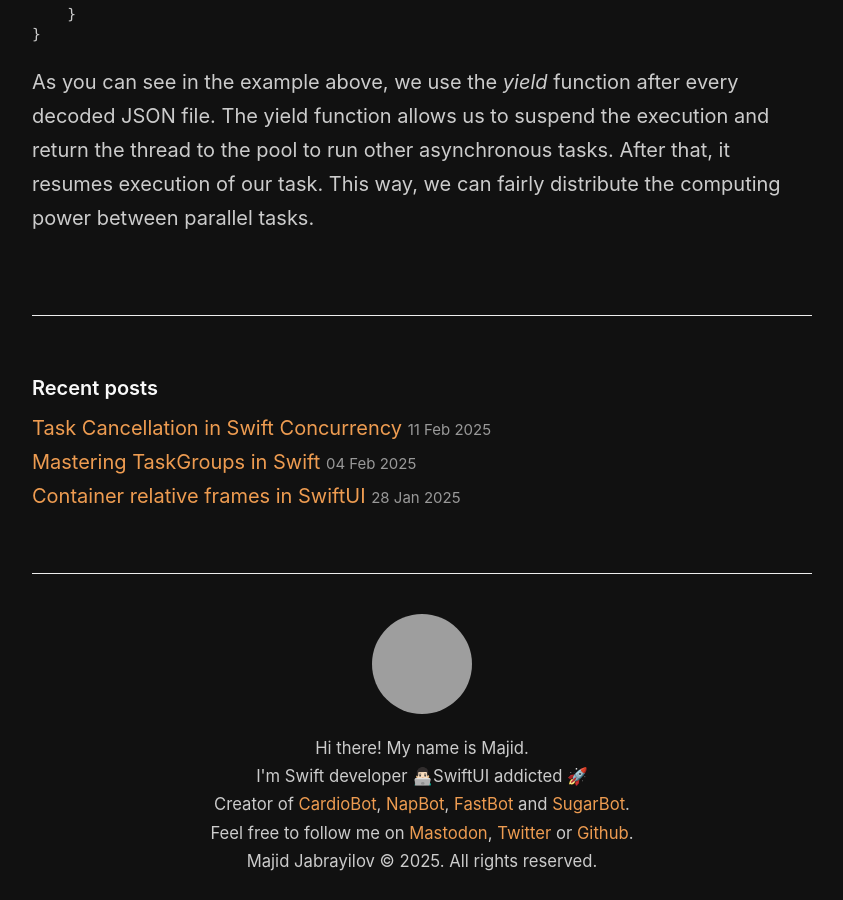
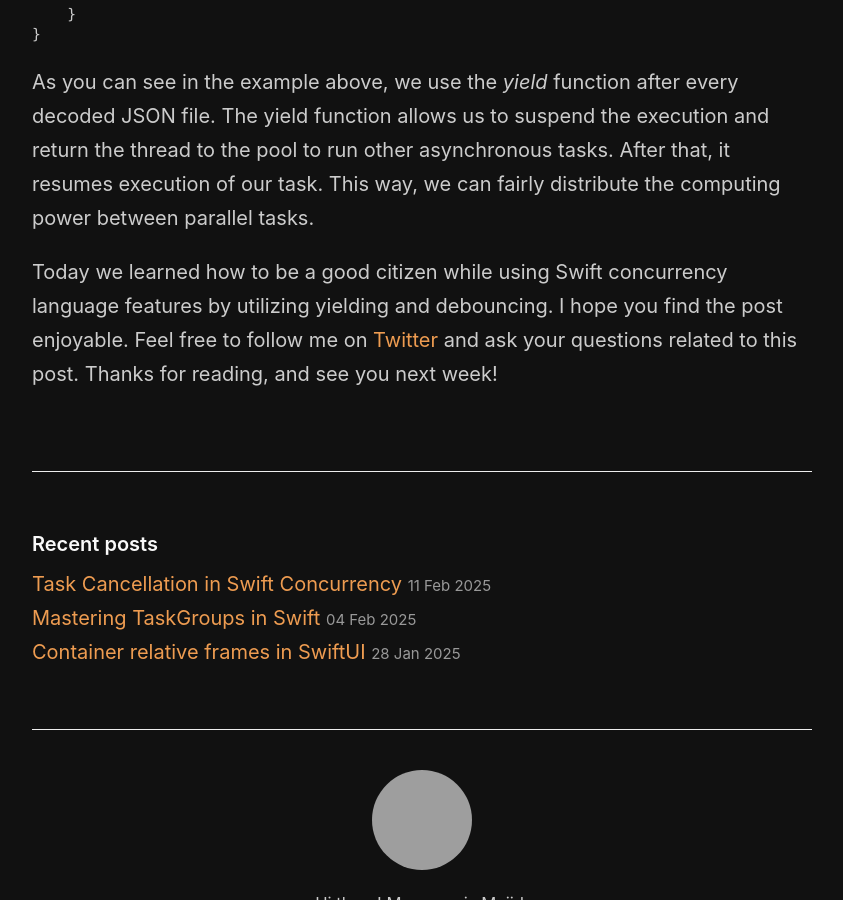
Before and after one commit to mecid/mecid.github.io, a Jekyll site: the page built from _posts/2025-02-18-yielding-and-debouncing-in-swift-concurrency.md, in a window 1280 px wide and 900 px high, scrolled down 3691 px, cut to the strip 0-900 px from the top of the window. Shown: the whole strip, without its empty margins (218-1061 px from the left). Built offline with Jekyll 4.4.1, drawn with Linux system fonts in a browser that asks for light colours; grey boxes are pictures that could not be loaded.

Commit message:
conclusion added to the yielding post

````diff
--- a/_posts/2025-02-18-yielding-and-debouncing-in-swift-concurrency.md
+++ b/_posts/2025-02-18-yielding-and-debouncing-in-swift-concurrency.md
@@ -125,3 +125,5 @@
 ```
 
 As you can see in the example above, we use the *yield* function after every decoded JSON file. The yield function allows us to suspend the execution and return the thread to the pool to run other asynchronous tasks. After that, it resumes execution of our task. This way, we can fairly distribute the computing power between parallel tasks.
+
+Today we learned how to be a good citizen while using Swift concurrency language features by utilizing yielding and debouncing. I hope you find the post enjoyable. Feel free to follow me on [Twitter](https://twitter.com/mecid) and ask your questions related to this post. Thanks for reading, and see you next week!
````
